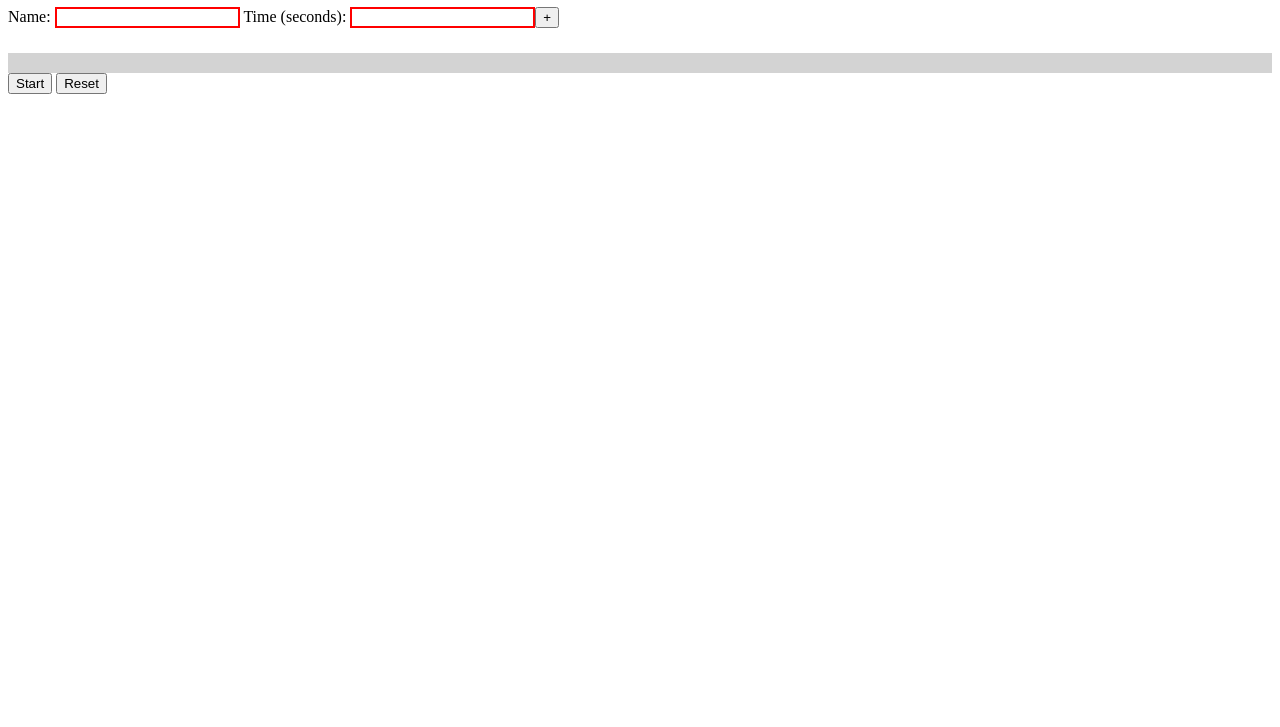
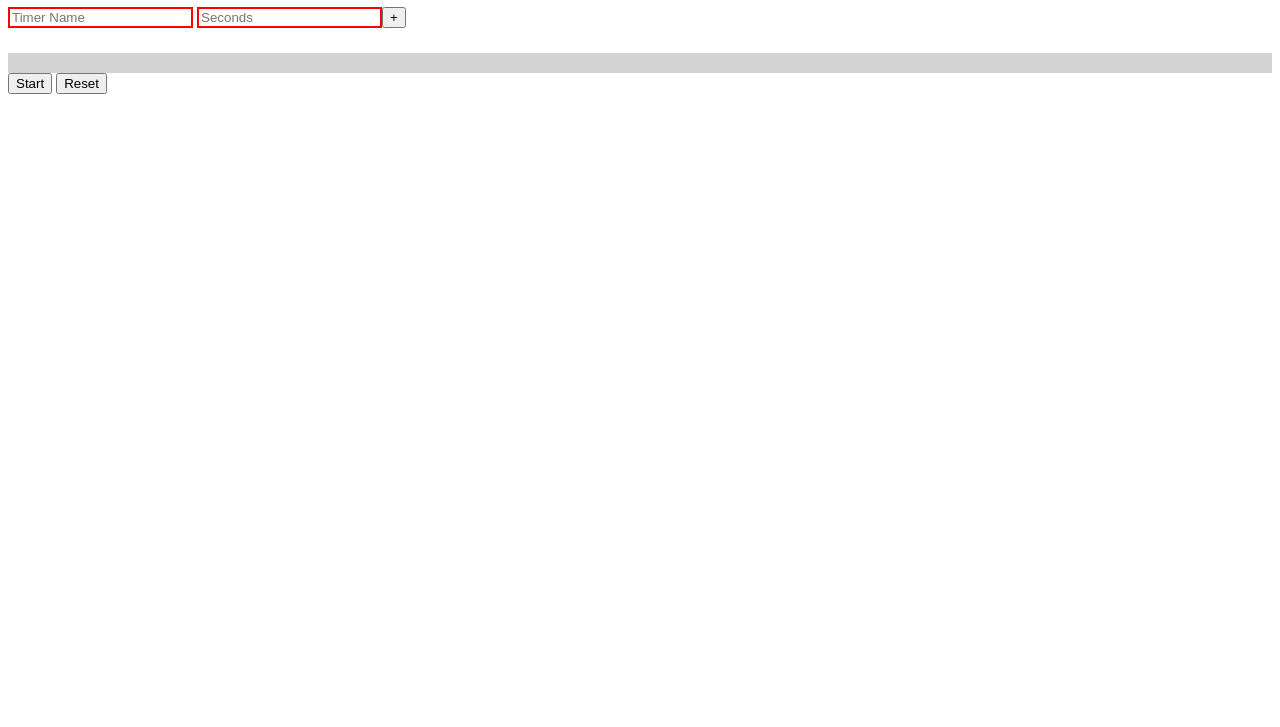
Before and after one commit to evolarjun/timer, a website: page index.html in a window 1280 px wide. Shown: the part 73-800 px from the top of the page. Drawn offline with Linux system fonts and the light colour scheme.

Commit message:
Improved looks

```diff
--- a/index.html
+++ b/index.html
@@ -11,10 +11,10 @@
     <form id="timerForm">
         <div id="timerRows">
             <div id="timerInputs">
-                <label for="name0">Name:</label>
-                <input type="text" id="name0" name="name" required>
-                <label for="time0">Time (seconds):</label>
-                <input type="number" id="time0" name="duration" min="1" required>
+                <!-- <label for="name0">Name:</label> -->
+                <input type="text" id="name0" name="name" placeholder="Timer Name" required>
+                <!-- <label for="time0">Time (seconds):</label> -->
+                <input type="number" id="time0" name="duration" placeholder="Seconds" min="1" required>
             </div>
         </div>
         <div>
```
